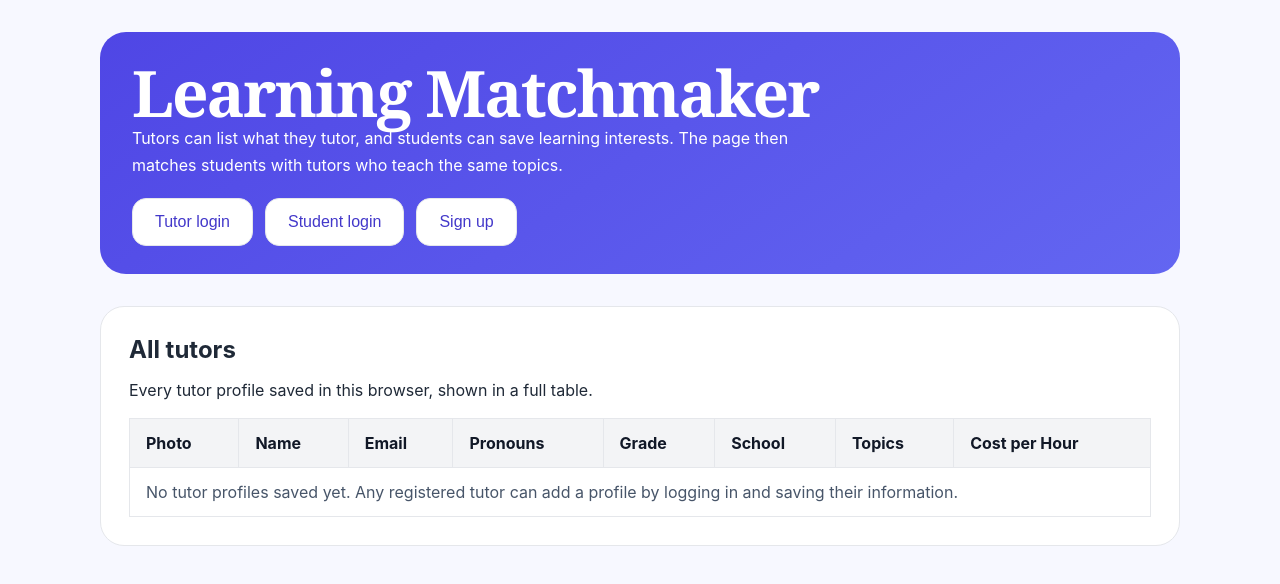
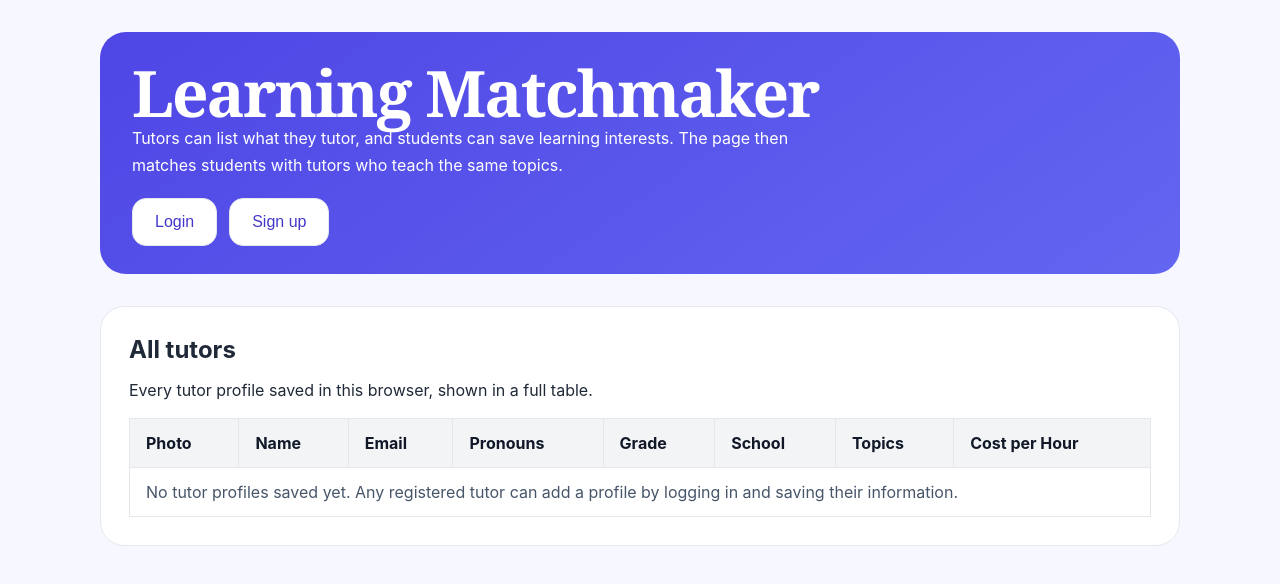
Before and after one commit to rarrrrrrrrrrr/tutors, a plain HTML site: page index.html in a window 1280 px wide. Drawn offline with Linux system fonts and the light colour scheme; no server answers.

Commit message:
merged student and tutor login to just login

```diff
--- a/index.html
+++ b/index.html
@@ -14,8 +14,7 @@
         <p>Tutors can list what they tutor, and students can save learning interests. The page then matches students with tutors who teach the same topics.</p>
       </div>
       <div class="hero-actions" id="heroActions">
-        <button id="loginTutorButton" class="secondary" onclick="window.location.href='login.html?role=tutor'">Tutor login</button>
-        <button id="loginStudentButton" class="secondary" onclick="window.location.href='login.html?role=student'">Student login</button>
+        <button id="loginButton" class="secondary" onclick="window.location.href='login.html'">Login</button>
         <button id="signupButton" class="secondary" onclick="window.location.href='signup.html'">Sign up</button>
         <button id="profileButton" class="secondary hidden">My profile</button>
         <button id="logoutButton" class="secondary hidden">Logout</button>
--- a/script.js
+++ b/script.js
@@ -2,8 +2,7 @@ const studentSummary = document.getElementById('studentSummary');
 const studentFeed = document.getElementById('studentFeed');
 const tutorTableWrapper = document.getElementById('tutorTableWrapper');
 const tutorTableBody = document.getElementById('tutorTableBody');
-const loginTutorButton = document.getElementById('loginTutorButton');
-const loginStudentButton = document.getElementById('loginStudentButton');
+const loginButton = document.getElementById('loginButton');
 const signupButton = document.getElementById('signupButton');
 const profileButton = document.getElementById('profileButton');
 const logoutButton = document.getElementById('logoutButton');
@@ -32,8 +31,7 @@ function renderLoginState() {
     loginStatus.textContent = '';
     logoutButton.classList.add('hidden');
     profileButton.classList.add('hidden');
-    loginTutorButton.classList.remove('hidden');
-    loginStudentButton.classList.remove('hidden');
+    loginButton.classList.remove('hidden');
     signupButton.classList.remove('hidden');
     return;
   }
@@ -41,8 +39,7 @@ function renderLoginState() {
   loginStatus.textContent = `Logged in as ${user.role} • ${user.name}`;
   logoutButton.classList.remove('hidden');
   profileButton.classList.remove('hidden');
-  loginTutorButton.classList.add('hidden');
-  loginStudentButton.classList.add('hidden');
+  loginButton.classList.add('hidden');
   signupButton.classList.add('hidden');
 }
 
```
